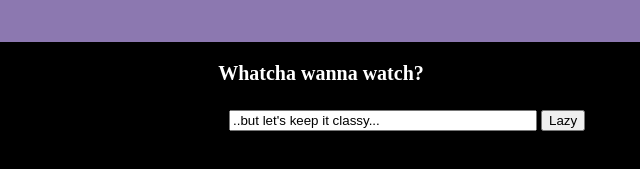
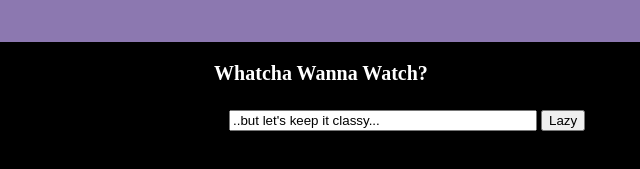
Before and after one commit to zbanalagay/Procrastination, a website: page jquery/index.html in a window 1280 px wide. Shown: the part 161-330 px from the top of the page, 319-959 px from the left. Drawn offline with nearby package versions, Linux system fonts and the light colour scheme.

Commit message:
changed words

```diff
--- a/jquery/index.html
+++ b/jquery/index.html
@@ -15,7 +15,7 @@
   <div class= "top">
     <h1>Let's procrastinate </h1>
   </div>
-    <h3>Whatcha wanna watch?</h3>
+    <h3>Whatcha Wanna Watch?</h3>
   <input  id="searchBar" type="text" name="search" placeholder= "..but let's keep it classy...">
   <button id='button' data-role="button">Lazy</button>
   <div class="container" >
```
